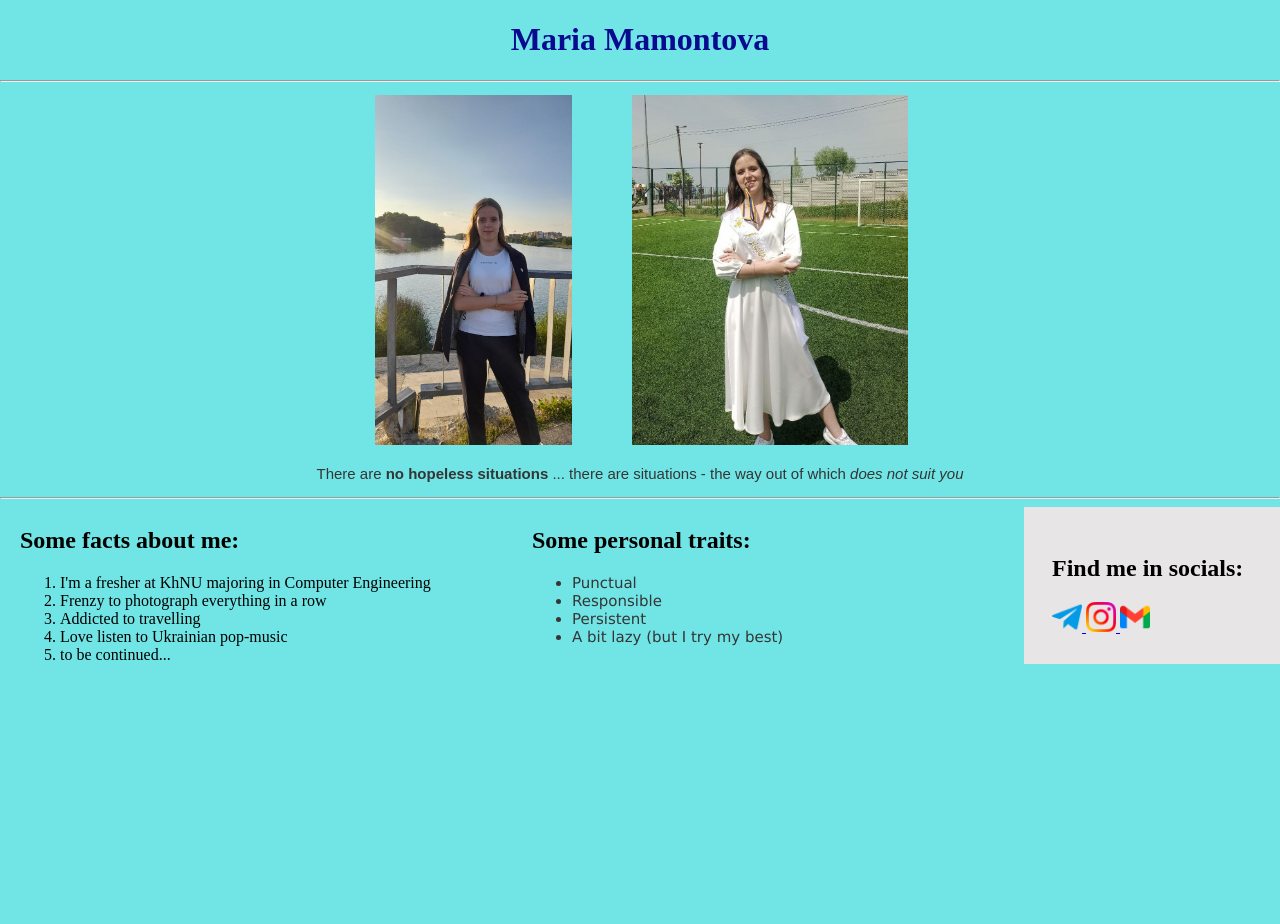
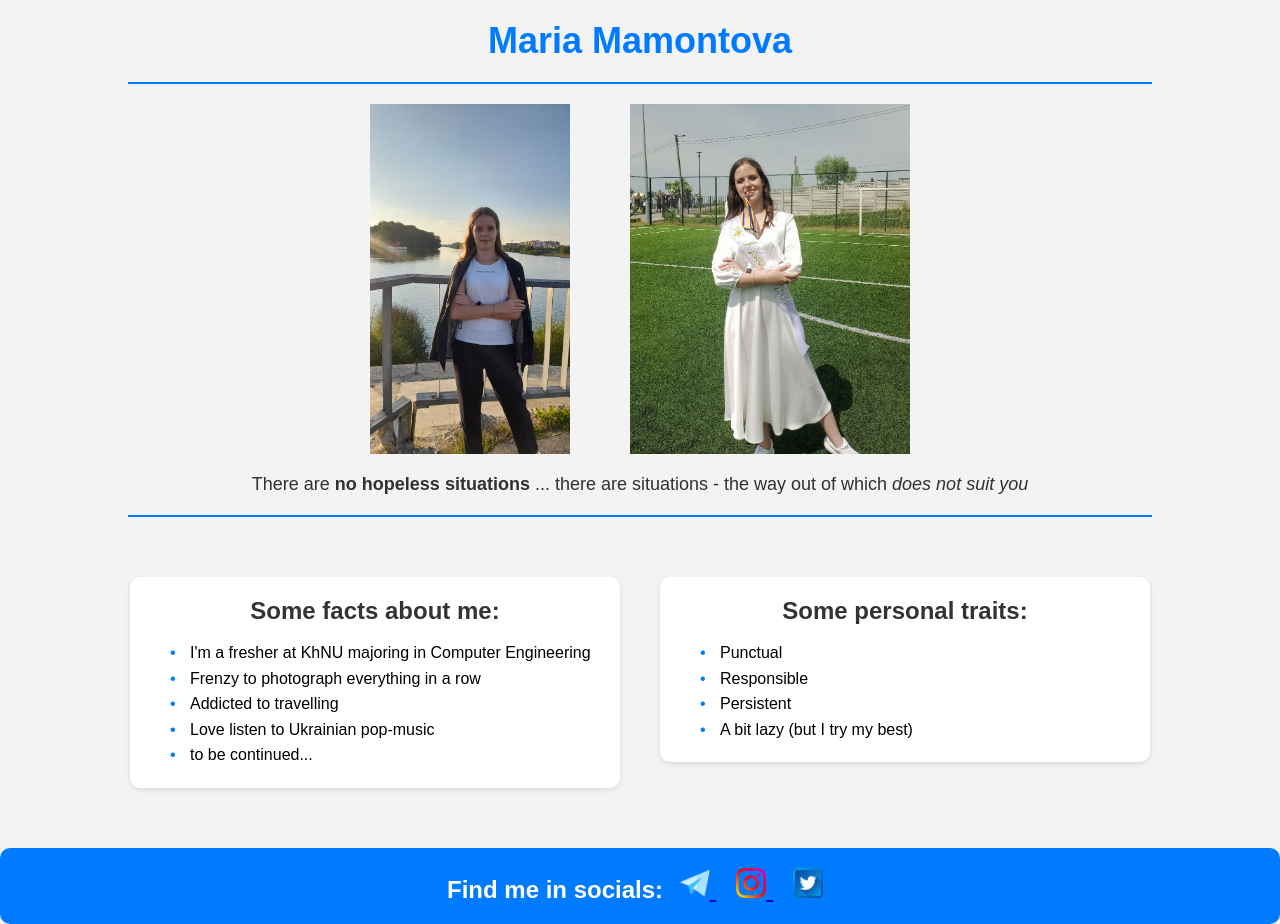
Before and after one commit to Maryonly/my-site, a plain HTML site: page index.html in a window 1280 px wide. Before the commit the page ends 800 px from the top, so only its background shows below. Drawn offline with Linux system fonts and the light colour scheme.

Commit message:
First commit

```diff
--- a/index.html
+++ b/index.html
@@ -5,89 +5,31 @@
     <meta http-equiv="X-UA-Compatible" content="IE=edge">
     <meta name="viewport" content="width=device-width, initial-scale=1.0">
     <title>Portfolio</title>
-    <style>
-    body {
-        background-color: #71e5e5;
-        margin: 0;
-        padding: 0;
-    }
-    .container {
-        display: flex;
-    }
-    .column {
-        flex: 1;
-        padding: 0 20px;
-    }
-    .center {
-        max-width: 530px;
-        margin: 0 auto;
-        padding: 5px;
-    }
-    .image-container {
-        display: flex;
-        justify-content: space-between;
-        margin-left: -30px; /* відступ зліва */
-        margin-right: -30px; /* відступ справа */
-    }
-    .image-container img {
-
-        margin: 0 30px; /* відступи по боках */
-    }
-    aside {
-        background: #e7e5e5;
-        padding: 28px;
-        width: 200px;
-        float: right;
-    }
-    h1 {
-        color: #0a0a90; /* блакитний колір тексту заголовку */
-        text-align: center;
-    }
-    ul {
-        font-family: Verdana, sans-serif;
-        font-size: 15px;
-        color: #353535;
-        margin-left: 6x;
-    }
-
-    p {
-        text-align: center;
-        font-family:  Arial, sans-serif;
-        font-size: 15px;
-        color: #353535;
-      }</style>
+    <link rel="stylesheet" type="text/css" href="style.css">
 </head>
 <body>
     <h1> Maria Mamontova</h1>
     <hr>
     <div class="center">
-        <div class="image-container"> <img src="myphoto.jpg" width="200" height="350" alt="portfolio-picture">
-            <img src="my_photo.jpg" width="280" height="350" alt="portfolio-picture"></div>
+        <div class="image-container">
+            <img src="myphoto.jpg" width="200" height="350" alt="portfolio-picture">
+            <img src="my_photo.jpg" width="280" height="350" alt="portfolio-picture">
+        </div>
     </div>
-    <p>There are <b>no hopeless situations</b> ...      there are situations - the way out of which <i>does not suit you</i></p>
+    <p class="frase">There are <b>no hopeless situations</b> ... there are situations - the way out of which <i>does not suit you</i></p>
 
     <hr>
-    <aside><h2>Find me in socials:</h2>
-     <a href="https://web.telegram.org/a/" target="_blank">
-        <img src="telegram.png" width="30" height="30" alt="facebook-icon">
-    </a>
-    <a href="https://www.instagram.com/" target="_blank">
-        <img src="instagram.png" width="30" height="30" alt="instagram-icon">
-    </a>
-    <a href="https://mail.google.com/mail/u/0/#sent?compose=new" target="_blank">
-        <img src="gmail.png" width="30" height="30" alt="instagram-icon">
-    </a> </aside>
 
     <div class="container">
         <div class="column">
             <h2>Some facts about me:</h2>
-            <ol>
+            <ul>
                 <li>I'm a fresher at KhNU majoring in Computer Engineering</li>
                 <li>Frenzy to photograph everything in a row</li>
                 <li>Addicted to travelling</li>
                 <li>Love listen to Ukrainian pop-music</li>
                 <li>to be continued...</li>
-            </ol>
+            </ul>
         </div>
         <div class="column">
             <h2>Some personal traits:</h2>
@@ -99,5 +41,20 @@
             </ul>
         </div>
     </div>
+
+    <aside class="social-links">
+        <div class="social-icons">
+            <h2>Find me in socials:
+            <a href="https://web.telegram.org/a/" target="_blank">
+                <img src="icon-telegram.png" width="30" height="30" alt="telegram-icon">
+            </a>
+            <a href="https://www.instagram.com/" target="_blank">
+                <img src="instagram.png" width="30" height="30" alt="instagram-icon">
+            </a>
+            <a href="https://twitter.com/?lang=en" target="_blank">
+                <img src="icon-twitter.png" width="30" height="30" alt="icon-twitter">
+            </a> </h2>
+        </div>
+    </aside>
 </body>
 </html>
--- /dev/null
+++ b/style.css
@@ -0,0 +1,119 @@
+* {
+    box-sizing: border-box;
+    margin: 0;
+    padding: 0;
+}
+
+body {
+    font-family: Arial, sans-serif;
+    background-color: #f3f3f3;
+
+}
+
+.container {
+    max-width: 1100px;
+    margin: 0 auto;
+    padding: 20px;
+    display: flex;
+    justify-content: center;
+    align-items: flex-start;
+    flex-wrap: wrap;
+}
+
+.column {
+    flex: 1;
+    padding: 20px;
+    background-color: #fff;
+    border-radius: 10px;
+    box-shadow: 0 2px 5px rgba(0, 0, 0, 0.1);
+    margin: 20px;
+}
+
+.column h2 {
+    color: #333;
+    font-size: 24px;
+    margin-bottom: 15px;
+    text-align: center;
+}
+
+.column ul {
+    list-style-type: none;
+    margin-left: 20px;
+}
+
+.column ul li {
+    padding-left: 20px;
+    position: relative;
+    line-height: 1.6;
+}
+
+.column ul li::before
+{
+    content: "•";
+    position: absolute;
+    left: 0;
+    color: #007bff;
+}
+
+h1 {
+    color: #007bff;
+    text-align: center;
+    margin-top: 20px;
+    font-size: 36px;
+}
+
+hr {
+    border: none;
+    border-top: 2px solid #007bff;
+    margin: 20px auto;
+    width: 80%;
+}
+
+.center {
+    text-align: center;
+}
+
+.image-container {
+    display: flex;
+    justify-content: center;
+    margin-bottom: 20px;
+}
+
+.image-container img {
+    margin: 0 30px;
+}
+
+aside.social-links {
+    background-color: #007bff;
+    color: #fff;
+    padding: 20px;
+    border-radius: 10px;
+    margin-top: 20px;
+}
+
+.social-icons {
+    display: flex;
+    justify-content: center;
+}
+
+.social-icons a {
+    margin: 0 10px;
+}
+
+.social-icons img {
+    width: 30px;
+    height: 30px;
+    border-radius: 5px;
+    transition: transform 0.3s ease;
+}
+
+.social-icons img:hover {
+    transform: scale(1.2);
+}
+
+.frase {
+    color: #313131;
+    font-size: 18px;
+    margin-bottom: 20px;
+    text-align: center;
+}
```
Also changed, not shown: gmail.png (deleted), icon-telegram.png (added), icon-twitter.png (added), telegram.png (deleted).
